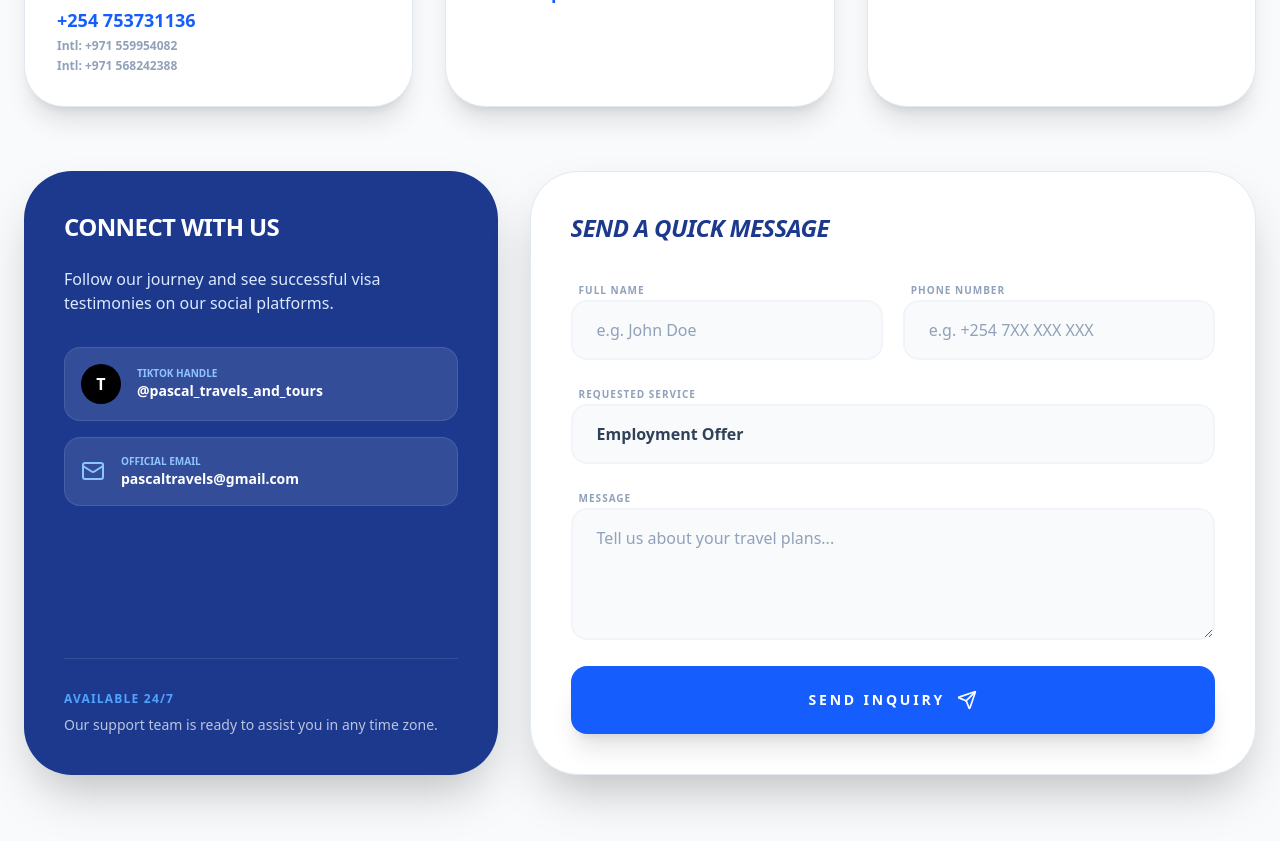
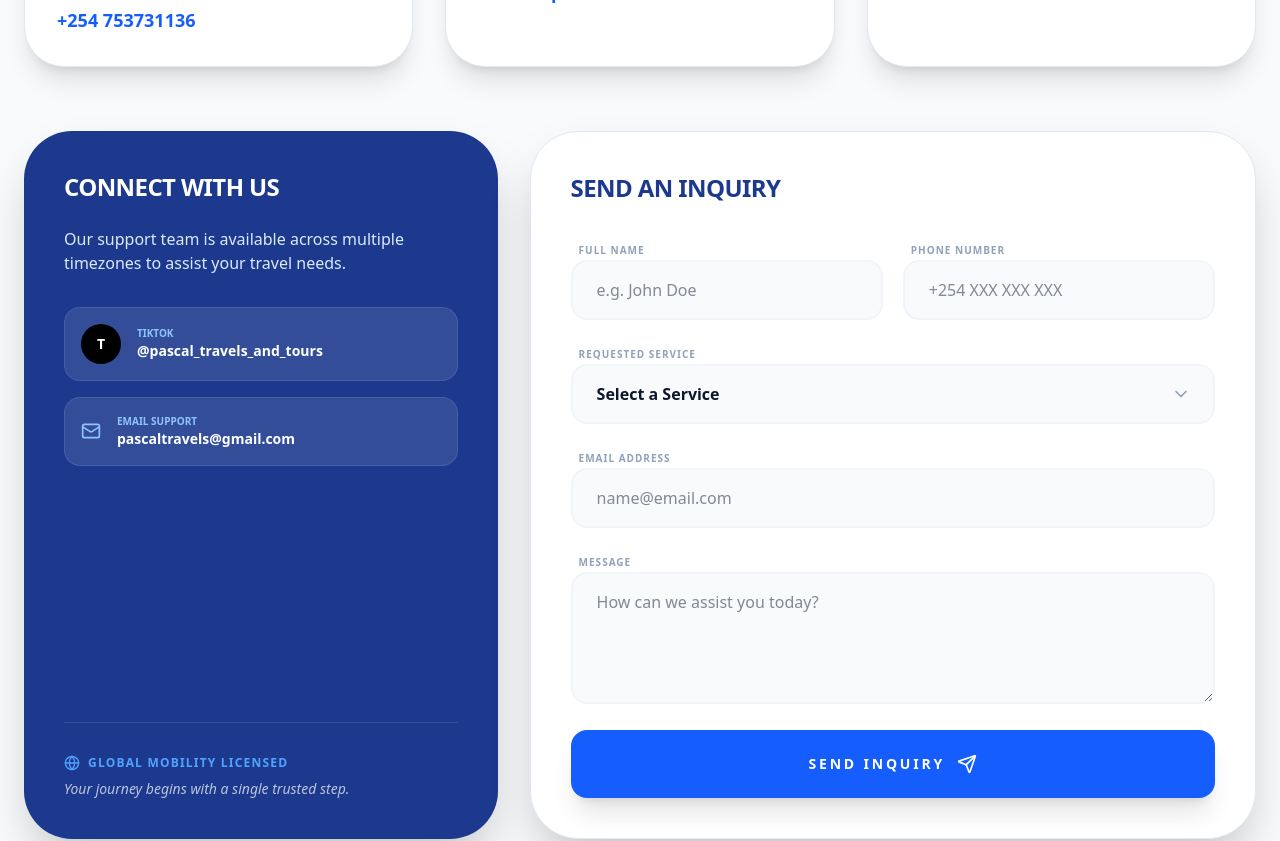
Before and after one commit to EddieKenya/Burudani_club, a React (Vite) app: page / in a window 1280 px wide. Shown: the part 7820-8661 px from the top of the page. Built offline with nearby package versions, Linux system fonts and the light colour scheme.

Commit message:
email-jsintegration

```diff
--- a/package.json
+++ b/package.json
@@ -10,6 +10,7 @@
     "preview": "vite preview"
   },
   "dependencies": {
+    "@emailjs/browser": "^4.4.1",
     "emailjs-com": "^3.2.0",
     "lucide-react": "^0.563.0",
     "react": "^19.2.0",
--- a/src/components/Contact.jsx
+++ b/src/components/Contact.jsx
@@ -1,6 +1,17 @@
-import { Phone, Mail, MapPin, Send, MessageCircle, Globe, Award } from 'lucide-react';
+import React, { useRef, useState } from 'react';
+import emailjs from '@emailjs/browser';
+import {
+  Phone, Mail, MapPin, Send,
+  CheckCircle2, Loader2, Award,
+  Globe, ChevronDown
+} from 'lucide-react';
 
 const Contact = () => {
+  const form = useRef();
+  const [isSubmitting, setIsSubmitting] = useState(false);
+  const [status, setStatus] = useState({ sent: false, error: false });
+
+  // Office Data Configuration
   const offices = [
     {
       country: "Kenya (Head Office)",
@@ -26,18 +37,39 @@
     }
   ];
 
+  const sendEmail = (e) => {
+    e.preventDefault();
+    setIsSubmitting(true);
+
+    emailjs.sendForm(
+      'YOUR_SERVICE_ID',
+      'YOUR_TEMPLATE_ID',
+      form.current,
+      'YOUR_PUBLIC_KEY'
+    )
+    .then(() => {
+      setIsSubmitting(false);
+      setStatus({ sent: true, error: false });
+      form.current.reset();
+      setTimeout(() => setStatus({ sent: false, error: false }), 7000);
+    }, (error) => {
+      setIsSubmitting(false);
+      setStatus({ sent: false, error: true });
+      console.error('EmailJS Error:', error);
+    });
+  };
+
   return (
     <section id="contact" className="py-24 px-6 bg-slate-50">
       <div className="max-w-7xl mx-auto">
 
         <div className="text-center mb-16">
-          <h2 className="text-blue-600 font-bold tracking-[0.4em] uppercase mb-4 text-xs">Get in Touch</h2>
+          <h2 className="text-blue-600 font-bold tracking-[0.4em] uppercase mb-4 text-xs">Get In Touch</h2>
           <h1 className="text-4xl md:text-6xl font-black text-blue-900 tracking-tighter uppercase">
-            Our Global <span className="text-blue-600 italic font-light">Network</span>
+            Contact Our <span className="text-blue-600 italic font-light">Global Offices</span>
           </h1>
         </div>
 
-        {/* Global Offices Grid */}
         <div className="grid lg:grid-cols-3 gap-8 mb-16">
           {offices.map((office, idx) => (
             <div key={idx} className="bg-white rounded-[2.5rem] p-8 shadow-xl border border-slate-200 hover:border-blue-500 transition-all group">
@@ -51,17 +83,13 @@
 
               <div className="space-y-4">
                 <div>
-                  <p className="text-[10px] font-black text-slate-400 uppercase tracking-widest mb-1">Address</p>
+                  <p className="text-[10px] font-black text-slate-400 uppercase tracking-widest mb-1">Location</p>
                   <p className="text-slate-600 font-bold text-sm leading-relaxed">{office.location}</p>
                 </div>
-
                 <div>
-                  <p className="text-[10px] font-black text-slate-400 uppercase tracking-widest mb-1">Direct Lines</p>
+                  <p className="text-[10px] font-black text-slate-400 uppercase tracking-widest mb-1">Contact Lines</p>
                   {office.phones.map((p, i) => (
                     <p key={i} className="text-blue-600 font-black text-lg">{p}</p>
-                  ))}
-                  {office.intl && office.intl.map((p, i) => (
-                    <p key={i} className="text-slate-400 font-bold text-xs mt-1">Intl: {p}</p>
                   ))}
                 </div>
               </div>
@@ -69,26 +97,24 @@
           ))}
         </div>
 
-        {/* Unified Contact Form */}
         <div className="grid lg:grid-cols-5 gap-8 items-stretch">
           <div className="lg:col-span-2 bg-blue-900 rounded-[3rem] p-10 text-white shadow-2xl flex flex-col justify-between">
             <div>
-              <h3 className="text-2xl font-black mb-6 uppercase tracking-tight">Connect with us</h3>
-              <p className="text-blue-100 mb-8 font-medium">Follow our journey and see successful visa testimonies on our social platforms.</p>
+              <h3 className="text-2xl font-black mb-6 uppercase tracking-tight">Connect With Us</h3>
+              <p className="text-blue-100 mb-8 font-medium">Our support team is available across multiple timezones to assist your travel needs.</p>
 
               <div className="space-y-4">
-                <div className="flex items-center gap-4 p-4 bg-white/10 rounded-2xl border border-white/10 hover:bg-white/20 transition-all">
-                  <div className="w-10 h-10 bg-black rounded-full flex items-center justify-center font-black">T</div>
+                <a href="https://www.tiktok.com/@pascal_travels_and_tours" target="_blank" rel="noreferrer" className="flex items-center gap-4 p-4 bg-white/10 rounded-2xl border border-white/10 hover:bg-white/20 transition-all">
+                  <div className="w-10 h-10 bg-black rounded-full flex items-center justify-center font-black text-white text-sm">T</div>
                   <div>
-                    <p className="text-[10px] uppercase font-bold text-blue-300">TikTok Handle</p>
+                    <p className="text-[10px] uppercase font-bold text-blue-300">TikTok</p>
                     <p className="font-bold text-sm">@pascal_travels_and_tours</p>
                   </div>
-                </div>
-
+                </a>
                 <div className="flex items-center gap-4 p-4 bg-white/10 rounded-2xl border border-white/10 hover:bg-white/20 transition-all">
-                  <Mail className="text-blue-300" />
+                  <Mail className="text-blue-300" size={20} />
                   <div>
-                    <p className="text-[10px] uppercase font-bold text-blue-300">Official Email</p>
+                    <p className="text-[10px] uppercase font-bold text-blue-300">Email Support</p>
                     <p className="font-bold text-sm">pascaltravels@gmail.com</p>
                   </div>
                 </div>
@@ -96,57 +122,69 @@
             </div>
 
             <div className="mt-8 pt-8 border-t border-white/10">
-              <p className="text-xs font-bold uppercase tracking-widest text-blue-400 mb-2">Available 24/7</p>
-              <p className="text-sm font-medium opacity-70">Our support team is ready to assist you in any time zone.</p>
+              <div className="flex items-center gap-2 text-blue-400 mb-2">
+                <Globe size={16} />
+                <p className="text-xs font-bold uppercase tracking-widest">Global Mobility Licensed</p>
+              </div>
+              <p className="text-sm font-medium opacity-70 italic">Your journey begins with a single trusted step.</p>
             </div>
           </div>
 
-          {/* Fixed Visibility Form */}
-          <div className="lg:col-span-3 bg-white rounded-[3rem] p-10 shadow-2xl border border-slate-200 relative overflow-hidden">
-            <h3 className="text-2xl font-black text-blue-900 mb-8 uppercase tracking-tight italic">Send a Quick Message</h3>
+          <div className="lg:col-span-3 bg-white rounded-[3rem] p-10 shadow-2xl border border-slate-200">
+            <h3 className="text-2xl font-black text-blue-900 mb-8 uppercase tracking-tight">Send An Inquiry</h3>
 
-            <form className="space-y-5">
+            <form ref={form} onSubmit={sendEmail} className="space-y-5">
               <div className="grid md:grid-cols-2 gap-5">
                 <div className="space-y-2">
                   <label className="text-[10px] font-black uppercase tracking-widest text-slate-400 ml-2">Full Name</label>
-                  <input
-                    type="text"
-                    placeholder="e.g. John Doe"
-                    className="w-full bg-slate-50 border-2 border-slate-100 rounded-2xl px-6 py-4 outline-none focus:border-blue-500 focus:bg-white transition-all text-slate-900 placeholder:text-slate-400"
-                  />
+                  <input name="user_name" type="text" required placeholder="e.g. John Doe" className="w-full bg-slate-50 border-2 border-slate-100 rounded-2xl px-6 py-4 outline-none focus:border-blue-600 focus:bg-white transition-all text-slate-900" />
                 </div>
                 <div className="space-y-2">
                   <label className="text-[10px] font-black uppercase tracking-widest text-slate-400 ml-2">Phone Number</label>
-                  <input
-                    type="text"
-                    placeholder="e.g. +254 7XX XXX XXX"
-                    className="w-full bg-slate-50 border-2 border-slate-100 rounded-2xl px-6 py-4 outline-none focus:border-blue-500 focus:bg-white transition-all text-slate-900 placeholder:text-slate-400"
-                  />
+                  <input name="user_phone" type="text" required placeholder="+254 XXX XXX XXX" className="w-full bg-slate-50 border-2 border-slate-100 rounded-2xl px-6 py-4 outline-none focus:border-blue-600 focus:bg-white transition-all text-slate-900" />
+                </div>
+              </div>
+
+              {/* REQUESTED SERVICE DROPDOWN ADDED HERE */}
+              <div className="space-y-2">
+                <label className="text-[10px] font-black uppercase tracking-widest text-slate-400 ml-2">Requested Service</label>
+                <div className="relative">
+                  <select
+                    name="requested_service"
+                    required
+                    className="w-full bg-slate-50 border-2 border-slate-100 rounded-2xl px-6 py-4 outline-none focus:border-blue-600 focus:bg-white transition-all text-slate-900 font-bold appearance-none cursor-pointer"
+                  >
+                    <option value="" disabled selected>Select a Service</option>
+                    <option value="Work Permit">Work Visa</option>
+                    <option value="Study Visa">Study Visa</option>
+                    <option value="Visit Visa">Job Placements</option>
+                    <option value="Canada PR">Permanent Residency (Canada PR)</option>
+                    <option value="Job Placement">Schengen Visa</option>
+                  </select>
+                  <ChevronDown className="absolute right-6 top-1/2 -translate-y-1/2 text-slate-400 pointer-events-none" size={20} />
                 </div>
               </div>
 
               <div className="space-y-2">
-                <label className="text-[10px] font-black uppercase tracking-widest text-slate-400 ml-2">Requested Service</label>
-                <select className="w-full bg-slate-50 border-2 border-slate-100 rounded-2xl px-6 py-4 outline-none focus:border-blue-500 transition-all text-slate-700 font-bold appearance-none cursor-pointer">
-                  <option>Employment Offer</option>
-                  <option>Ticketing</option>
-                  <option>Study Visa</option>
-                  <option>Canada pr</option>
-                </select>
+                <label className="text-[10px] font-black uppercase tracking-widest text-slate-400 ml-2">Email Address</label>
+                <input name="user_email" type="email" required placeholder="name@email.com" className="w-full bg-slate-50 border-2 border-slate-100 rounded-2xl px-6 py-4 outline-none focus:border-blue-600 focus:bg-white transition-all text-slate-900" />
               </div>
 
               <div className="space-y-2">
                 <label className="text-[10px] font-black uppercase tracking-widest text-slate-400 ml-2">Message</label>
-                <textarea
-                  placeholder="Tell us about your travel plans..."
-                  rows="4"
-                  className="w-full bg-slate-50 border-2 border-slate-100 rounded-2xl px-6 py-4 outline-none focus:border-blue-500 focus:bg-white transition-all text-slate-900 placeholder:text-slate-400"
-                ></textarea>
+                <textarea name="message" required placeholder="How can we assist you today?" rows="4" className="w-full bg-slate-50 border-2 border-slate-100 rounded-2xl px-6 py-4 outline-none focus:border-blue-600 focus:bg-white transition-all text-slate-900"></textarea>
               </div>
 
-              <button className="w-full bg-blue-600 hover:bg-blue-700 text-white font-black py-6 rounded-2xl transition-all flex items-center justify-center gap-3 uppercase tracking-[0.2em] text-sm shadow-xl transform active:scale-95 group">
-                Send Inquiry <Send size={20} className="group-hover:translate-x-1 group-hover:-translate-y-1 transition-transform" />
+              <button type="submit" disabled={isSubmitting} className="w-full bg-blue-600 hover:bg-blue-700 text-white font-black py-6 rounded-2xl transition-all flex items-center justify-center gap-3 uppercase tracking-[0.2em] text-sm shadow-xl disabled:opacity-50">
+                {isSubmitting ? <>Processing... <Loader2 className="animate-spin" size={20} /></> : <>Send Inquiry <Send size={20} /></>}
               </button>
+
+              {status.sent && (
+                <div className="p-4 bg-green-50 border border-green-200 rounded-2xl flex items-center gap-3 text-green-700 font-bold animate-in fade-in">
+                  <CheckCircle2 size={20} />
+                  Message received! We have sent an automatic reply to your email.
+                </div>
+              )}
             </form>
           </div>
         </div>
```
Also changed, not shown: 1 other file (tests, documents, lock files or other folders).
